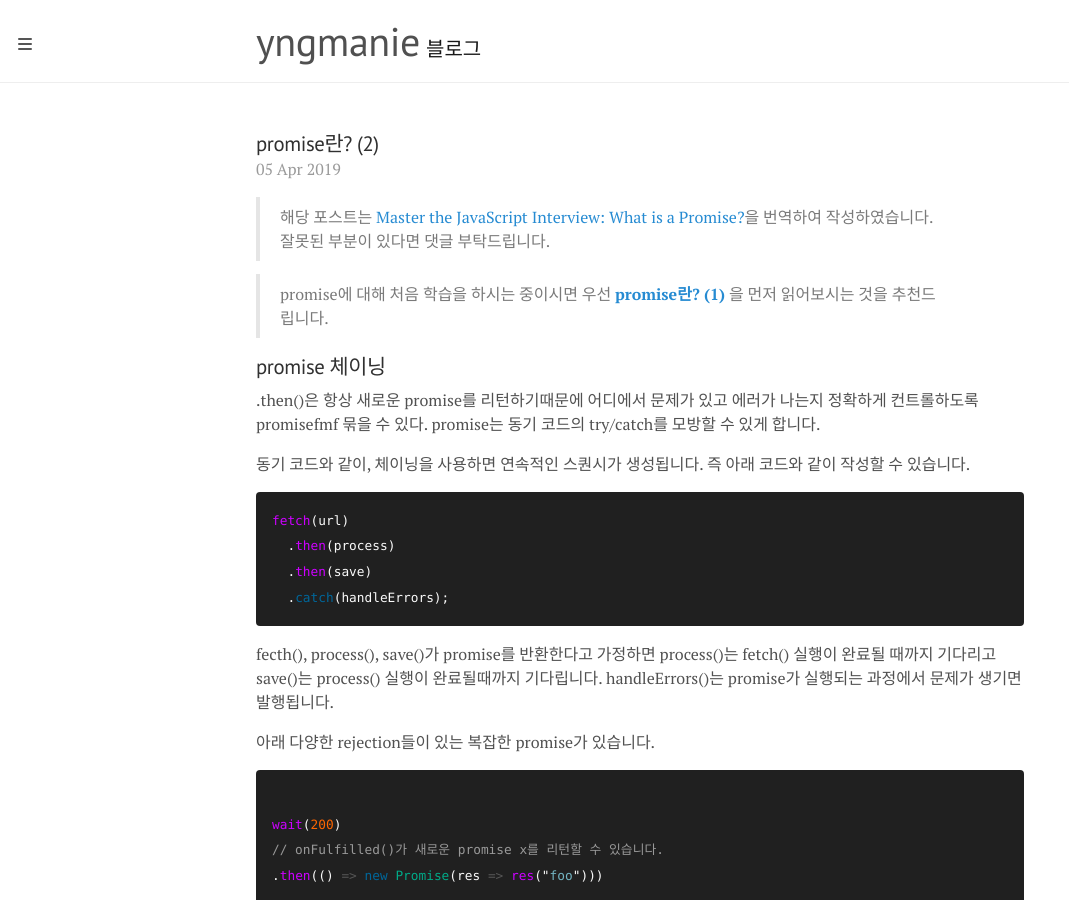
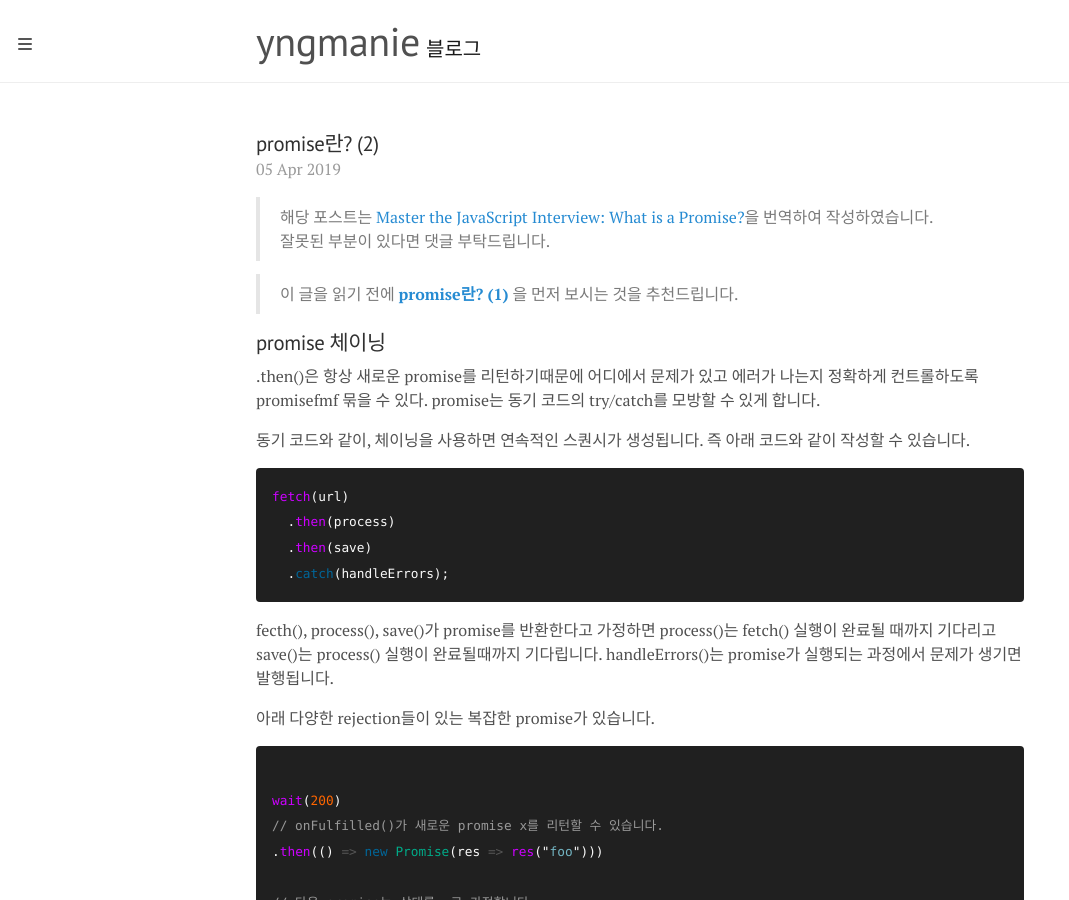
Before and after one commit to austinpark420/austinpark420.github.io, a Jekyll site: the page built from _posts/2019-04-05-promise2.md, in a window 1280 px wide and 900 px high. Shown: the whole window, without its empty margins (0-1069 px from the left). Built offline with Jekyll 4.4.1, drawn with Linux system fonts in a browser that asks for light colours; some web fonts are replaced.

Commit message:
edit post_promises

```diff
--- a/_posts/2019-04-05-promise2.md
+++ b/_posts/2019-04-05-promise2.md
@@ -7,7 +7,7 @@ tag: javascript promise http
 
 > 해당 포스트는 [Master the JavaScript Interview: What is a Promise?](https://medium.com/javascript-scene/master-the-javascript-interview-what-is-a-promise-27fc71e77261)을 번역하여 작성하였습니다. 잘못된 부분이 있다면 댓글 부탁드립니다.
 
-> promise에 대해 처음 학습을 하시는 중이시면 우선 **[promise란? (1)](https://yngmanie.space/posts/promise1)** 을 먼저 읽어보시는 것을 추천드립니다.
+> 이 글을 읽기 전에 **[promise란? (1)](https://yngmanie.space/posts/promise1)** 을 먼저 보시는 것을 추천드립니다.
 
 ## promise 체이닝
 
```
